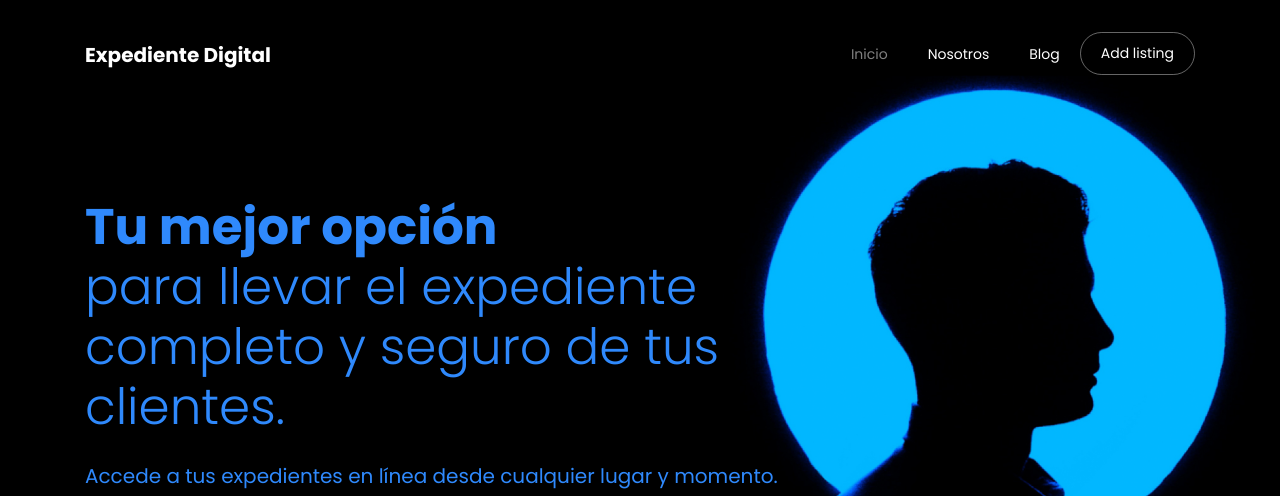
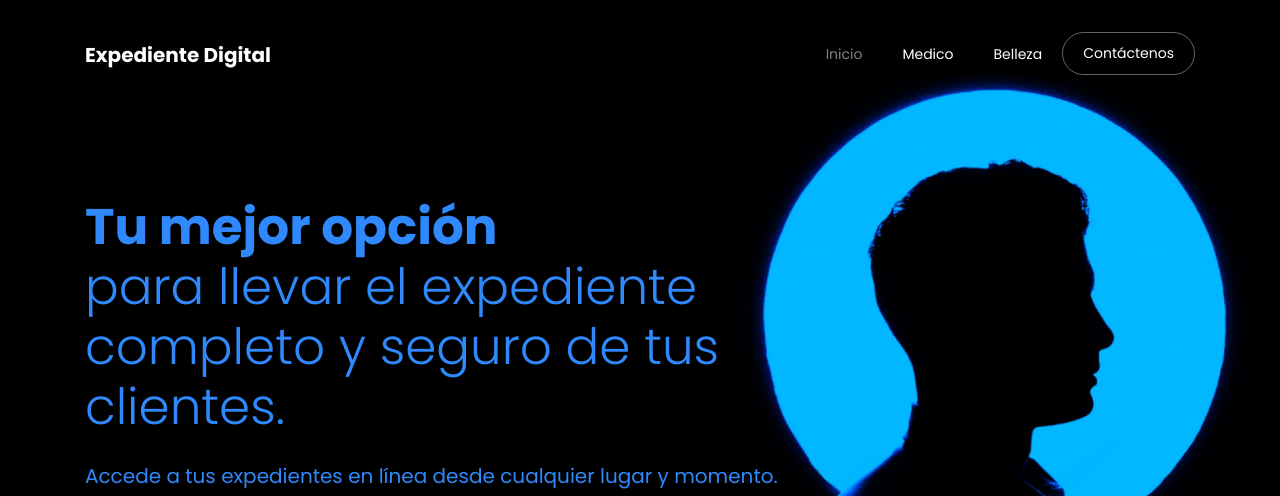
Before and after one commit to aibotsacademy/expedientedigital, a plain HTML site: page index.html in a window 1280 px wide. Shown: the top 496 px of the page. Drawn offline with Linux system fonts and the light colour scheme; some packages are replaced by stand-ins of ours; no server answers; files whose address does not match are found by name.

Commit message:
Update index.html

```diff
--- a/index.html
+++ b/index.html
@@ -39,9 +39,9 @@
       <div class="collapse navbar-collapse" id="ftco-nav">
         <ul class="navbar-nav ml-auto">
           <li class="nav-item active"><a href="index.html" class="nav-link">Inicio</a></li>
-          <li class="nav-item"><a href="about.html" class="nav-link">Nosotros</a></li>
-          <li class="nav-item"><a href="blog.html" class="nav-link">Blog</a></li>
-          <li class="nav-item cta"><a href="contact.html" class="nav-link"><span>Add listing</span></a></li>
+          <li class="nav-item"><a href="medico.html" class="nav-link">Medico</a></li>
+          <li class="nav-item"><a href="beauty.html" class="nav-link">Belleza</a></li>
+          <li class="nav-item cta"><a href="demo.html" class="nav-link"><span>Contáctenos</span></a></li>
         </ul>
       </div>
     </div>
```
